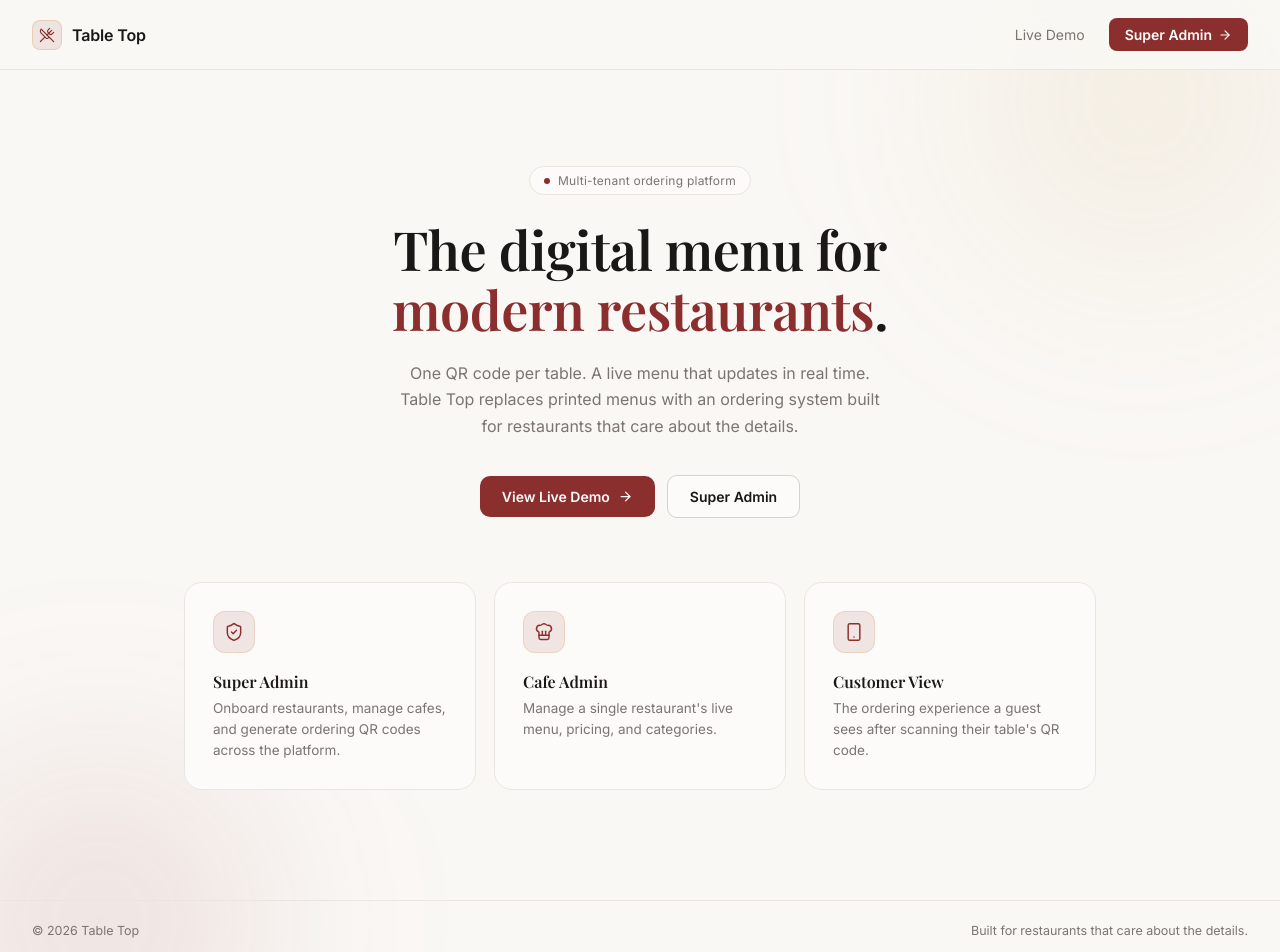
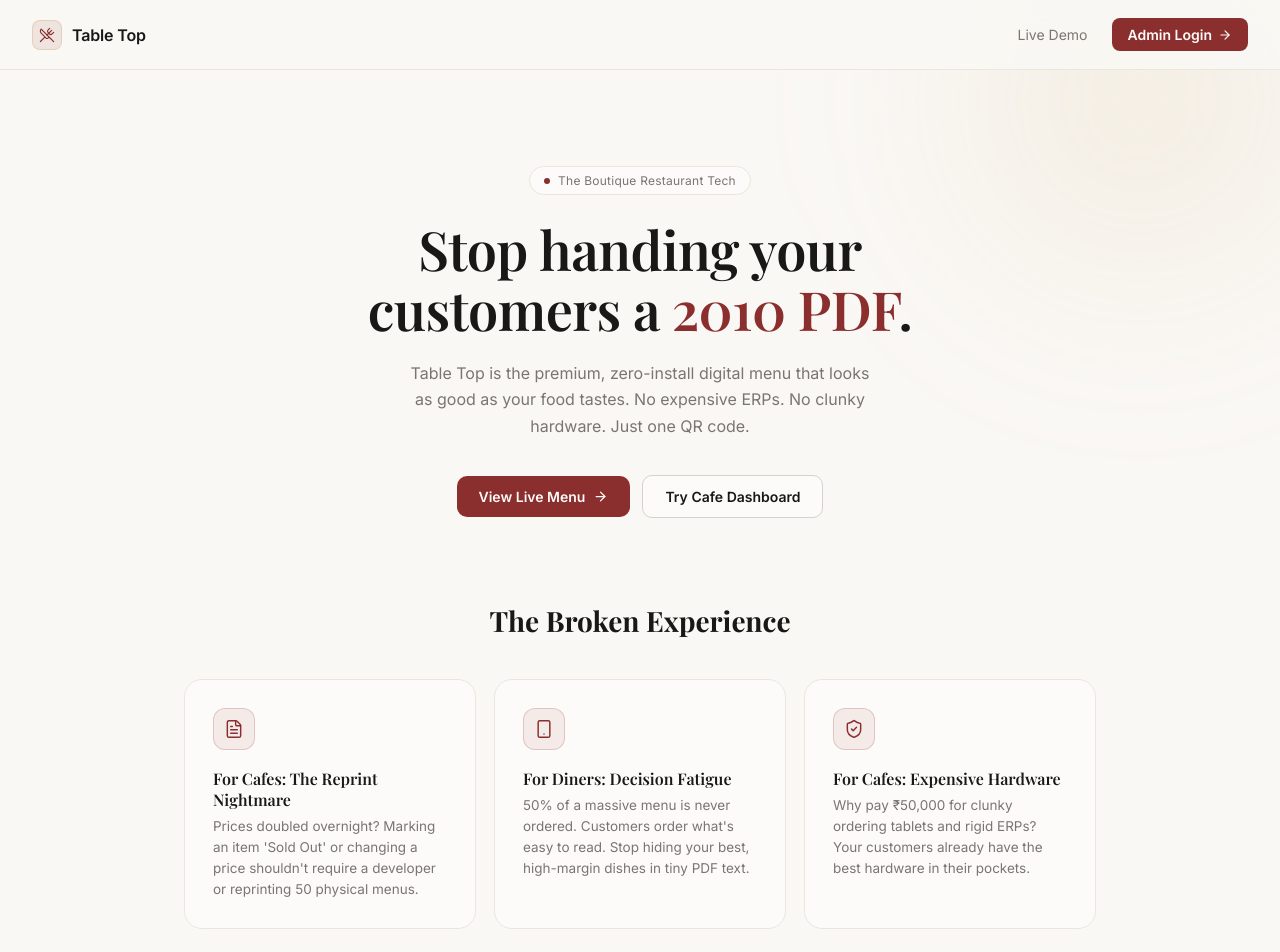
Before and after one commit to mayurdhavale10/table-top, a Next.js app in the folder frontend/: page / in a window 1280 px wide. Shown: the top 952 px of the page. Built offline with nearby package versions, Linux system fonts and the light colour scheme; a web font is replaced by a local one.

Commit message:
Rewrite landing page narrative to include Cafe and Diner pain points and monetization solution

```diff
--- a/frontend/app/page.tsx
+++ b/frontend/app/page.tsx
@@ -1,25 +1,40 @@
 import Link from "next/link";
-import { UtensilsCrossed, ShieldCheck, ChefHat, Smartphone, ArrowRight, ArrowUpRight } from "lucide-react";
+import { UtensilsCrossed, ShieldCheck, Gamepad2, FileText, Smartphone, ArrowRight, TrendingUp } from "lucide-react";
 import "../src/styles/Landing.css";
 
-const personas = [
+const painPoints = [
   {
-    href: "/super-admin",
-    icon: ShieldCheck,
-    title: "Super Admin",
-    description: "Onboard restaurants, manage cafes, and generate ordering QR codes across the platform.",
+    icon: FileText,
+    title: "For Cafes: The Reprint Nightmare",
+    description: "Prices doubled overnight? Marking an item 'Sold Out' or changing a price shouldn't require a developer or reprinting 50 physical menus.",
   },
   {
-    href: "/admin/sips-and-bites",
-    icon: ChefHat,
-    title: "Cafe Admin",
-    description: "Manage a single restaurant's live menu, pricing, and categories.",
+    icon: Smartphone,
+    title: "For Diners: Decision Fatigue",
+    description: "50% of a massive menu is never ordered. Customers order what's easy to read. Stop hiding your best, high-margin dishes in tiny PDF text.",
   },
   {
-    href: "/sips-and-bites",
-    icon: Smartphone,
-    title: "Customer View",
-    description: "The ordering experience a guest sees after scanning their table's QR code.",
+    icon: ShieldCheck,
+    title: "For Cafes: Expensive Hardware",
+    description: "Why pay ₹50,000 for clunky ordering tablets and rigid ERPs? Your customers already have the best hardware in their pockets.",
+  },
+];
+
+const features = [
+  {
+    icon: UtensilsCrossed,
+    title: "One QR Code. Live Updates.",
+    description: "No app to install. A gorgeous, premium digital menu that perfectly matches your brand and updates instantly from your dashboard.",
+  },
+  {
+    icon: TrendingUp,
+    title: "Turn Menus Into Billboards",
+    description: "The only platform that lets you sell hyper-local ad space inside your menu. Let the jeweler next door sponsor your appetizers. Your menu now prints money.",
+  },
+  {
+    icon: Gamepad2,
+    title: "The 'Boredom Killer'",
+    description: "Customers hate waiting for food. Built-in retro arcade games keep them entertained, drastically reducing complaints and bad reviews.",
   },
 ];
 
@@ -39,7 +54,7 @@ export default function SaaSLandingPage() {
             Live Demo
           </Link>
           <Link href="/super-admin" className="landing-nav-cta">
-            Super Admin
+            Admin Login
             <ArrowRight size={14} strokeWidth={2} />
           </Link>
         </div>
@@ -48,46 +63,61 @@ export default function SaaSLandingPage() {
       <section className="landing-hero">
         <span className="landing-badge">
           <span className="landing-badge-dot" />
-          Multi-tenant ordering platform
+          The Boutique Restaurant Tech
         </span>
 
         <h1>
-          The digital menu for <span>modern restaurants</span>.
+          Stop handing your customers a <span>2010 PDF</span>.
         </h1>
 
         <p>
-          One QR code per table. A live menu that updates in real time. Table Top
-          replaces printed menus with an ordering system built for restaurants
-          that care about the details.
+          Table Top is the premium, zero-install digital menu that looks as good as your food tastes. No expensive ERPs. No clunky hardware. Just one QR code.
         </p>
 
         <div className="landing-hero-actions">
           <Link href="/sips-and-bites" className="landing-btn-primary">
-            View Live Demo
+            View Live Menu
             <ArrowRight size={15} strokeWidth={2} />
           </Link>
-          <Link href="/super-admin" className="landing-btn-secondary">
-            Super Admin
+          <Link href="/admin/sips-and-bites" className="landing-btn-secondary">
+            Try Cafe Dashboard
           </Link>
         </div>
       </section>
 
+      {/* The Broken Experience Section */}
+      <div style={{ textAlign: "center", marginBottom: "40px", marginTop: "20px" }}>
+        <h2 style={{ fontFamily: "var(--font-playfair)", fontSize: "28px" }}>The Broken Experience</h2>
+      </div>
       <section className="landing-personas">
-        {personas.map(({ href, icon: Icon, title, description }) => (
-          <Link href={href} key={href} className="landing-card">
+        {painPoints.map(({ icon: Icon, title, description }, idx) => (
+          <div key={idx} className="landing-card" style={{ cursor: "default" }}>
+            <span className="landing-card-icon" style={{ color: "#8B2E2E", background: "rgba(139, 46, 46, 0.08)", borderColor: "rgba(139, 46, 46, 0.2)" }}>
+              <Icon size={20} strokeWidth={1.75} />
+            </span>
+            <h3>{title}</h3>
+            <p>{description}</p>
+          </div>
+        ))}
+      </section>
+
+      {/* The Table Top Solution Section */}
+      <div style={{ textAlign: "center", marginBottom: "40px", marginTop: "20px" }}>
+        <h2 style={{ fontFamily: "var(--font-playfair)", fontSize: "28px", color: "#8B2E2E" }}>The Table Top Solution</h2>
+      </div>
+      <section className="landing-personas">
+        {features.map(({ icon: Icon, title, description }, idx) => (
+          <div key={idx} className="landing-card" style={{ cursor: "default" }}>
             <span className="landing-card-icon">
               <Icon size={20} strokeWidth={1.75} />
             </span>
             <h3>{title}</h3>
             <p>{description}</p>
-            <span className="landing-card-arrow">
-              <ArrowUpRight size={16} strokeWidth={2} />
-            </span>
-          </Link>
+          </div>
         ))}
       </section>
 
-      <footer className="landing-footer">
+      <footer className="landing-footer" style={{ marginTop: "60px" }}>
         <span>© 2026 Table Top</span>
         <span>Built for restaurants that care about the details.</span>
       </footer>
```
